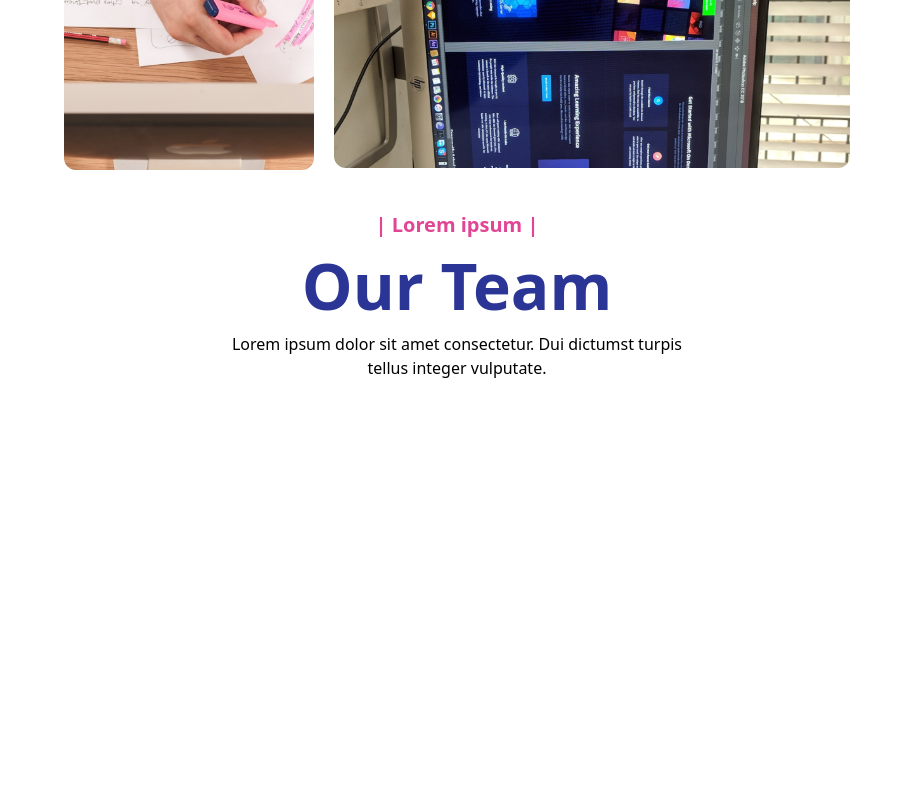
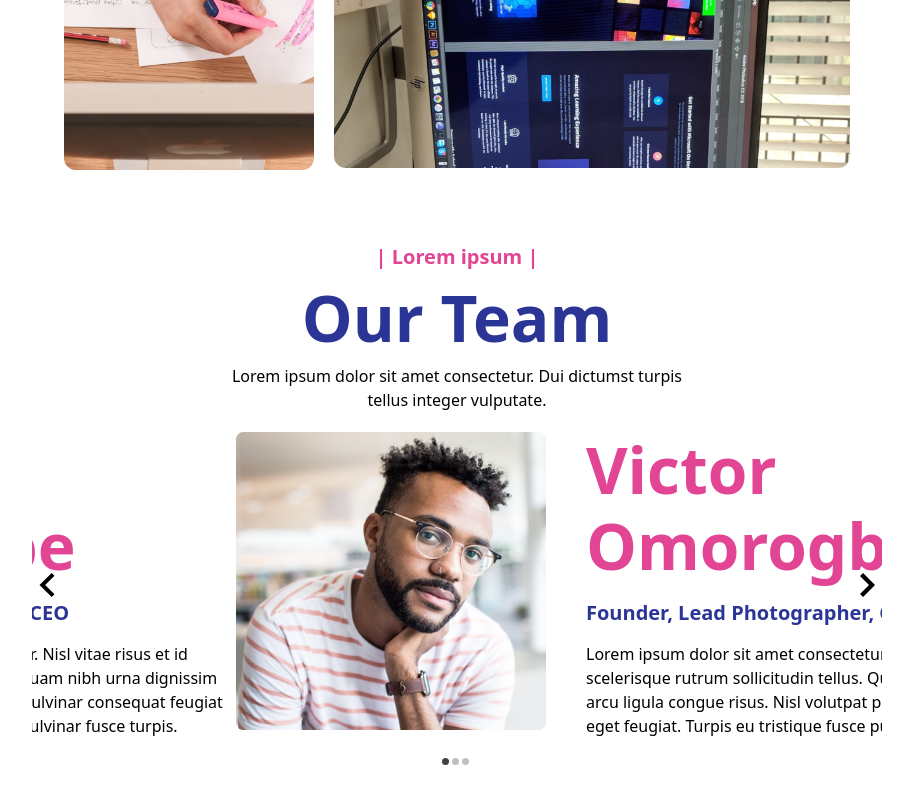
Before and after one commit to Jarvis-Nu/jarvis-nu, a Next.js app: page / in a window 1280 px wide. Shown: the part 1971-2771 px from the top of the page, without its empty margins (183-1096 px from the left). Before the commit the page ends 2371 px from the top, so only its background shows below. Built offline with nearby package versions, Linux system fonts and the light colour scheme.

Commit message:
suprememods

```diff
--- a/components/OurTeam.js
+++ b/components/OurTeam.js
@@ -1,12 +1,56 @@
+import TeamCard from "./TeamCard";
+import { Slide } from 'react-slideshow-image';
+import 'react-slideshow-image/dist/styles.css';
+import Image from "next/image";
+
 export default function OurTeam() {
+    const TeamData = [
+        {
+            key: 1,
+            name: "Victor Omorogbe",
+            role: "Founder, Lead Photographer, CEO",
+            description: "Lorem ipsum dolor sit amet consectetur. Nisl vitae risus et id scelerisque rutrum sollicitudin tellus. Quam nibh urna dignissim arcu ligula congue risus. Nisl volutpat pulvinar consequat feugiat eget feugiat. Turpis eu tristique fusce pulvinar fusce turpis."
+        },
+        {
+            key: 2,
+            name: "Victor Omorogbe",
+            role: "Founder, Lead Photographer, CEO",
+            description: "Lorem ipsum dolor sit amet consectetur. Nisl vitae risus et id scelerisque rutrum sollicitudin tellus. Quam nibh urna dignissim arcu ligula congue risus. Nisl volutpat pulvinar consequat feugiat eget feugiat. Turpis eu tristique fusce pulvinar fusce turpis."
+        },
+        {
+            key: 3,
+            name: "Victor Omorogbe",
+            role: "Founder, Lead Photographer, CEO",
+            description: "Lorem ipsum dolor sit amet consectetur. Nisl vitae risus et id scelerisque rutrum sollicitudin tellus. Quam nibh urna dignissim arcu ligula congue risus. Nisl volutpat pulvinar consequat feugiat eget feugiat. Turpis eu tristique fusce pulvinar fusce turpis."
+        }
+    ]
     return(
-        <div className="w-full flex flex-col justify-center items-center mt-10 h-full space-y-5">
+        <div className="w-full flex flex-col justify-center items-center mt-10 h-full space-y-5 px-4 lg:px-20 py-4 lg:py-8 sm:p-8">
             <div className="lg:w-[700px] xl:w-[500px] text-center space-y-2">
                 <h6 className="font-semibold text-pink h6">| Lorem ipsum |</h6>
                 <h1 className="font-bold text-ink h1">Our Team</h1>
                 <p className="p px-2.5 sm:px-10 lg:px-5">Lorem ipsum dolor sit amet consectetur. Dui dictumst turpis tellus integer vulputate.</p>
             </div>
-            <div className="w-full"></div>
+            <div className="w-full flex justify-center items-center">
+                <div className="max-w-[850px]">
+                    <Slide slidesToScroll={1} slidesToShow={1} indicators={true}>
+                        {
+                            TeamData.map(data => (
+                                <div className="w-full flex space-x-10">
+                                    <div className="relative rounded-xl max-w-[300px] sm:max-w-[400px]">
+                                        <Image src={"/person.png"} width={350} height={350} alt="" />
+                                    </div>
+                                    <div className="max-w-[500px] space-y-3.5">
+                                        <h1 className="h1 font-semibold text-pink">{data.name}</h1>
+                                        <h6 className="h6 text-ink font-semibold">{data.role}</h6>
+                                        <p className="w-full p">{data.description}</p>
+                                    </div>
+                                </div>
+                            ))
+                        }
+                    </Slide>
+                </div>
+            </div>
         </div>
     )
 }
--- /dev/null
+++ b/components/TeamCard.js
@@ -0,0 +1,16 @@
+import Image from "next/image";
+
+export default function TeamCard(title, role, description) {
+    return(
+        <div className="w-full flex space-x-10">
+            <div className="relative rounded-xl max-w-[300px] sm:max-w-[400px]">
+                <Image src={"/person.png"} width={350} height={350} alt="" />
+            </div>
+            <div className="max-w-[500px] space-y-3.5">
+                <h1 className="h1 font-semibold text-pink">{title}</h1>
+                <h6 className="h6 text-ink font-semibold">{role}</h6>
+                <p className="w-full p">{description}</p>
+            </div>
+        </div>
+    )
+}
--- a/package.json
+++ b/package.json
@@ -12,7 +12,8 @@
     "@heroicons/react": "^1.0.6",
     "next": "13.1.2",
     "react": "18.2.0",
-    "react-dom": "18.2.0"
+    "react-dom": "18.2.0",
+    "react-slideshow-image": "^4.1.1"
   },
   "devDependencies": {
     "autoprefixer": "^10.4.13",
```
Also changed, not shown: public/person.png (added), 1 other file (tests, documents, lock files or other folders).
